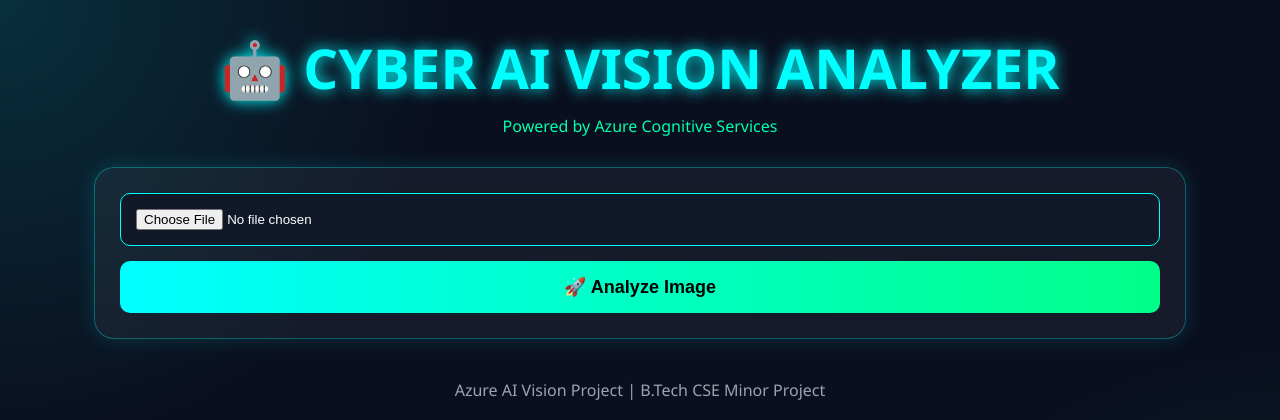
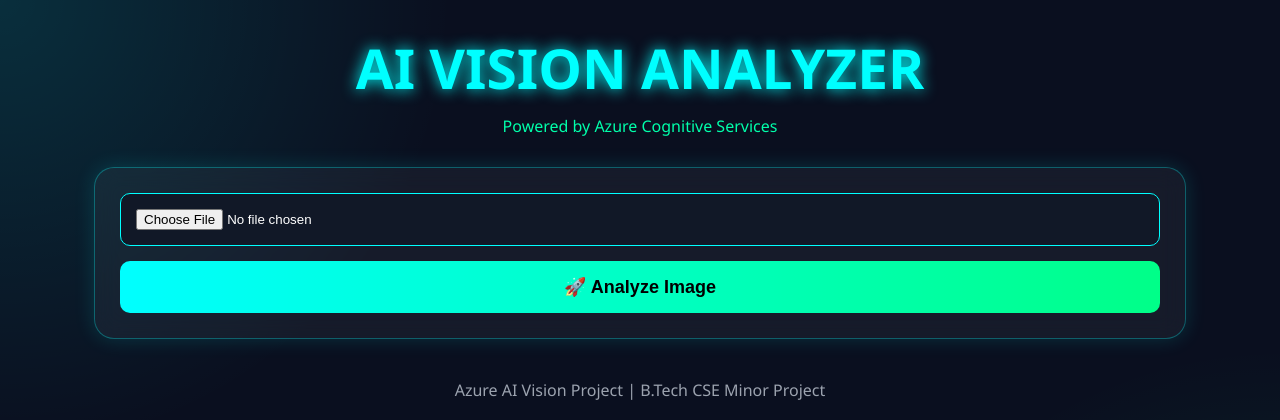
Before and after one commit to RamCse05/azure-ai-vision-analyzer, a Flask app: page / in a window 1280 px wide. Shown: the top 420 px of the page. Run offline with Flask 3, Linux system fonts and the light colour scheme.

Commit message:
Update index.html

```diff
--- a/templates/index.html
+++ b/templates/index.html
@@ -5,7 +5,7 @@
 <meta charset="UTF-8">
 <meta name="viewport" content="width=device-width, initial-scale=1.0">
 
-<title>Cyber AI Vision Analyzer</title>
+<title>AI Vision Analyzer</title>
 
 <style>
 
@@ -186,7 +186,7 @@
 <div class="container">
 
 <div class="header">
-<h1>🤖 CYBER AI VISION ANALYZER</h1>
+<h1>AI VISION ANALYZER</h1>
 <p>Powered by Azure Cognitive Services</p>
 </div>
 
```
